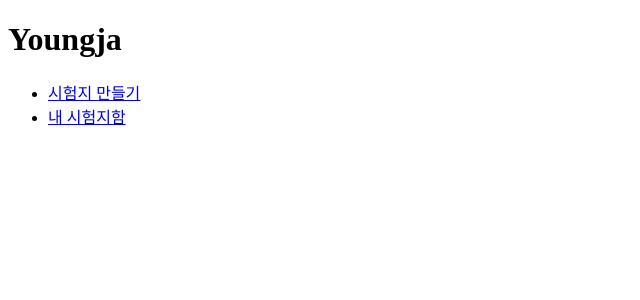
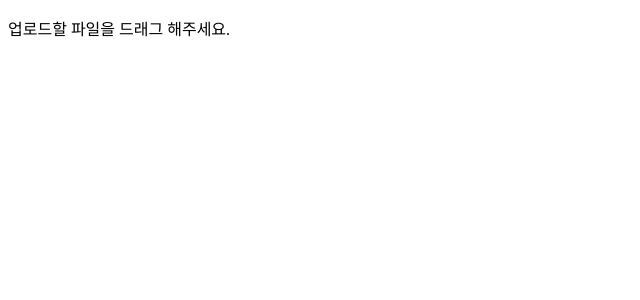
Before and after one commit to Team37-SW-Hackathon/frontend, a Vue app: page / in a window 1280 px wide. Shown: the top 300 px of the page, without its empty margins (0-640 px from the left). Built offline with nearby package versions, Linux system fonts and the light colour scheme.

Commit message:
pdf drag and drop

```diff
--- a/src/App.vue
+++ b/src/App.vue
@@ -1,17 +1,16 @@
 <template>
     <div id = "app">
-        <CommonHeader />
+        <MakePage />
     </div>
 </template>
 
 <script>
-import CommonHeader from './components/common/CommonHeader';
+import MakePage from './views/QuizMakePage';
 
 export default {
     name:'App',
     components: {
-        CommonHeader,
-
+        MakePage,
     }
 }
 </script>
--- a/src/views/QuizMakePage.vue
+++ b/src/views/QuizMakePage.vue
@@ -0,0 +1,54 @@
+<template>
+    <div>
+        <div
+            id = "drop"
+            @dragenter="handleDragEnter"
+            @dragover="handleDragOver"
+            @dragleave="handleDragLeave"
+            @drop="handleDrop"
+        >
+            <p>업로드할 파일을 드래그 해주세요.</p>
+        </div>
+        <ul>
+            <li v-for="file in files" :key="file.name">
+                {(file.name)}
+            </li>
+        </ul>
+    </div>
+</template>
+
+<script>
+export default{
+    data() {
+        return {
+            files: [],
+        };
+    },
+    methods: {
+        handleDragEnter(event) {
+            event.preventDefault();
+            event.target.classList.add("dargover");
+        },
+        handleDragOver(event) {
+        event.preventDefault();
+        },
+        handleDragLeave(event) {
+        event.target.classList.remove("dragover");
+        },
+        handleDrop(event) {
+        event.preventDefault();
+        event.target.classList.remove("dragover");
+
+        const fileList = event.dataTransfer.files;
+
+        for (let i = 0; i < fileList.length; i++) {
+            const file = fileList[i];
+            if (file.type === "application/pdf") {
+            this.files.push(file);
+            }
+        }
+
+        },
+    },
+};
+</script>
```
Also changed, not shown: src/components/DocumentList.vue (deleted), 1 other file (tests, documents, lock files or other folders).
